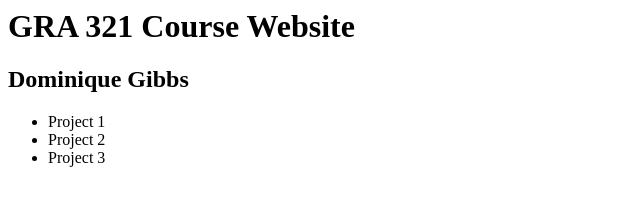
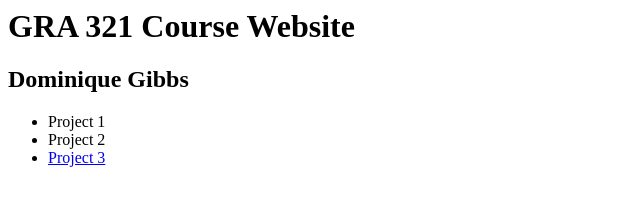
Before and after one commit to Ddgibbs/gra321-f19, a plain HTML site: page index.html in a window 1280 px wide. Shown: the full height of the page, 0-640 px from the left. Drawn offline with Linux system fonts and the light colour scheme.

Commit message:
Update index.html

```diff
--- a/index.html
+++ b/index.html
@@ -8,7 +8,9 @@
     <ul>
         <li>Project 1</li>
         <li>Project 2</li>
-        <li>Project 3</li>
+        <li>
+            <a href="Project3/index.html" title="Project 3">Project 3</a>
+        </li>
     </ul>
 </body>
 </html>
```
